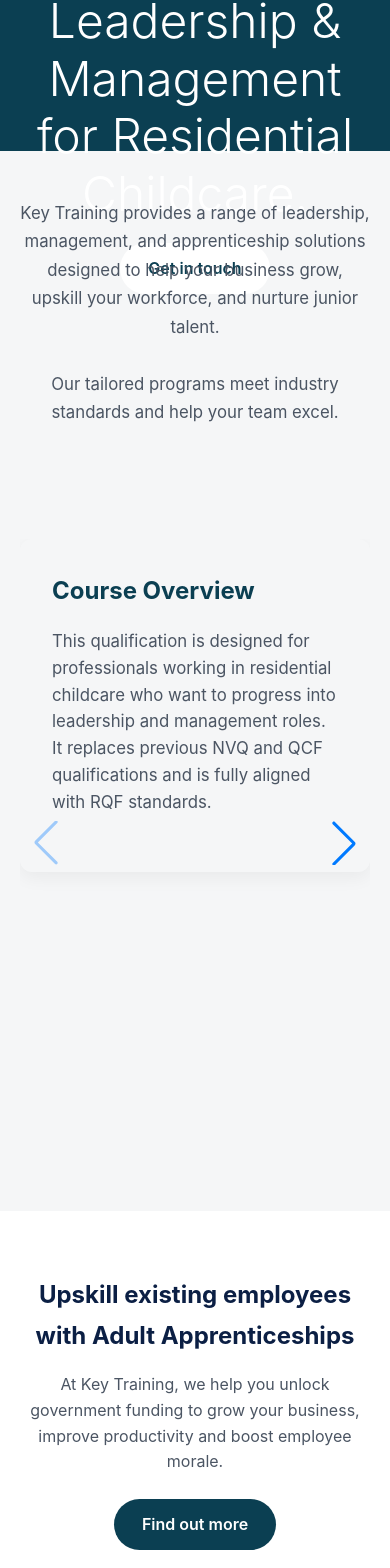
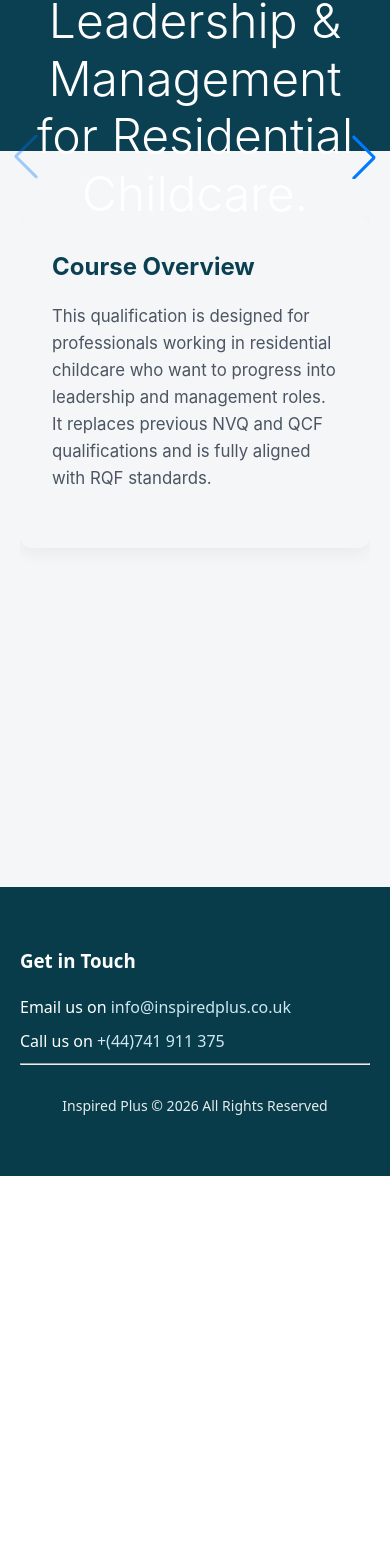
Before and after one commit to HudsonWayne/Inspired-Plus, a React (Vite) app in the folder inspired_plus/: page /services in a window 390 px wide. Shown: the part 265-1833 px from the top of the page. After the commit the page ends 1441 px from the top, so only its background shows below. Built offline with nearby package versions, Linux system fonts and the light colour scheme.

Commit message:
initial commit

```diff
--- a/inspired_plus/src/components/Our-Services/Services.css
+++ b/inspired_plus/src/components/Our-Services/Services.css
@@ -34,7 +34,7 @@
 }
 
 .hero-title {
-  font-size: 3rem;
+  font-size: 48px;
   font-weight: 300;
   line-height: 1.2;
 }
@@ -277,6 +277,7 @@
   .hero-right {
     flex: 1;
     text-align: right;
+            font-size: 2.75rem;
   }
 }
 
@@ -287,7 +288,7 @@
   }
 
   .hero-title {
-    font-size: 2rem;
+            font-size: 2.75rem;
   }
 
   .central-paragraph-large {
--- a/inspired_plus/src/components/Our-Services/Services.jsx
+++ b/inspired_plus/src/components/Our-Services/Services.jsx
@@ -2,12 +2,9 @@
 import "../Our-Services/Services.css";
 import { Link } from "react-router-dom";
 
-// Import Swiper React components
 import { Swiper, SwiperSlide } from "swiper/react";
-// ✅ Correct import for Vite Swiper 10+
 import { Navigation } from "swiper/modules";
 
-// Import Swiper styles
 import "swiper/css";
 import "swiper/css/navigation";
 
@@ -79,58 +76,57 @@
             <h1 className="hero-title">
               Level 5 Diploma in Leadership & Management for Residential Childcare.
             </h1>
+
             <Link
               to="/contact/employer-get-in-touch"
-              className="navigation-white-button w-button"
+              className="navigation-white-button"
               style={{ marginTop: "20px", display: "inline-block" }}
             >
               Get in touch
             </Link>
           </div>
+
           <div className="hero-right">
             <img
               src="https://cdn.prod.website-files.com/62e93021656e9a160943c0d2/62ebc9dde0329f7397590768_Graphic.svg"
-              alt="Hero Graphic"
+              alt="Hero"
               className="hero-graphic"
             />
           </div>
         </div>
       </section>
 
-      {/* CENTRAL PARAGRAPH */}
-      <section className="central-paragraph-section">
-        <div className="container paragraph-container">
-          <p className="central-paragraph-large">
-            Key Training provides a range of leadership, management, and apprenticeship solutions
-            designed to help your business grow, upskill your workforce, and nurture junior talent.
-            <br /><br />
-            Our tailored programs meet industry standards and help your team excel.
-          </p>
-        </div>
-      </section>
-
-      {/* COURSE DETAILS CAROUSEL */}
+      {/* CAROUSEL */}
       <section className="course-details-section">
         <div className="container">
+
+          <div className="carousel-wrapper">
+
             <Swiper
               modules={[Navigation]}
               spaceBetween={30}
               slidesPerView={2}
-            navigation
+              navigation={{
+                nextEl: ".swiper-button-next",
+                prevEl: ".swiper-button-prev",
+              }}
               breakpoints={{
-              0: {
-                slidesPerView: 1,
-              },
-              768: {
-                slidesPerView: 2,
-              },
+                0: { slidesPerView: 1 },
+                768: { slidesPerView: 2 },
               }}
             >
               {courses.map((course, index) => (
                 <SwiperSlide key={index}>
                   <div className="course-card">
-                  <h3 className="content-teaser-heading-two">{course.title}</h3>
-                  {course.content && <p className="paragraph">{course.content}</p>}
+
+                    <h3 className="content-teaser-heading-two">
+                      {course.title}
+                    </h3>
+
+                    {course.content && (
+                      <p className="paragraph">{course.content}</p>
+                    )}
+
                     {course.list && (
                       <ul className="paragraph">
                         {course.list.map((item, idx) => (
@@ -138,115 +134,20 @@
                         ))}
                       </ul>
                     )}
+
                   </div>
                 </SwiperSlide>
               ))}
             </Swiper>
-        </div>
-      </section>
 
-      {/* UPSKILL SECTION 1 */}
-      <section className="upskill-section">
-        <div className="container upskill-grid">
-          <div className="upskill-text">
-            <h2 className="content-teaser-heading-two">
-              Upskill existing employees with Adult Apprenticeships
-            </h2>
-            <p className="paragraph">
-              At Key Training, we help you unlock government funding to grow your business,
-              improve productivity and boost employee morale.
-            </p>
-            <Link to="/employer/train-your-employees" className="black-button w-button">
-              Find out more
-            </Link>
-          </div>
-          <div className="upskill-image-wrapper">
-            <img
-              src="/person-working.png"
-              alt="Employee Training"
-              className="upskill-image"
-            />
+            {/* Navigation Buttons */}
+            <div className="swiper-button-prev custom-arrow"></div>
+            <div className="swiper-button-next custom-arrow"></div>
+
           </div>
         </div>
       </section>
 
-      {/* UPSKILL SECTION 2 */}
-      <section className="upskill-section-two">
-        <div className="container upskill-grid-two">
-          <div className="upskill-image-wrapper-two">
-            <img
-              src="/person-working.png"
-              alt="Leadership Training"
-              className="upskill-image"
-            />
-          </div>
-          <div className="upskill-text-two">
-            <h2 className="content-teaser-heading-two">
-              Develop leadership skills within your workforce
-            </h2>
-            <p className="paragraph">
-              Our leadership programs are designed to empower your managers
-              with practical tools and strategies to guide teams effectively.
-            </p>
-            <Link to="/employer/train-your-employees" className="black-button w-button">
-              Find out more
-            </Link>
-          </div>
-        </div>
-      </section>
-
-      {/* UPSKILL SECTION 3 */}
-      <section className="upskill-section-three">
-        <div className="container upskill-grid-three">
-          <div className="upskill-text-three">
-            <h2 className="content-teaser-heading-two">
-              Build future talent with apprenticeships
-            </h2>
-            <p className="paragraph">
-              Apprenticeships allow businesses to develop skilled employees
-              while benefiting from structured training and government support.
-            </p>
-            <Link to="/employer/train-your-employees" className="black-button w-button">
-              Find out more
-            </Link>
-          </div>
-          <div className="upskill-image-wrapper-three">
-            <img
-              src="/person-working.png"
-              alt="Apprenticeship Training"
-              className="upskill-image"
-            />
-          </div>
-        </div>
-      </section>
-
-      {/* CONSULTATION CARD */}
-      <section className="consultation-section">
-        <div className="consultation-wrapper">
-          <div className="consultation-card">
-            <img
-              src="https://cdn.prod.website-files.com/62e93021656e9a160943c0d2/62e94e4fff1174ba77609a4e_Group%2032%20(1).png"
-              alt="Consultation"
-              className="consultation-image"
-            />
-            <h3 className="consultation-title">
-              Book a consultation
-            </h3>
-            <p className="consultation-text">
-              Speak with our team to tailor a program for your business.
-            </p>
-            <form className="consultation-form">
-              <input type="text" placeholder="Your name" className="text-field" />
-              <input type="email" placeholder="Email address" className="text-field" />
-              <input type="tel" placeholder="Phone number" className="text-field" />
-              <input type="text" placeholder="Postcode" className="text-field" />
-              <button className="consultation-button">
-                Submit
-              </button>
-            </form>
-          </div>
-        </div>
-      </section>
     </div>
   );
 }
```
Lines whose indentation alone changed are shown as unchanged.
